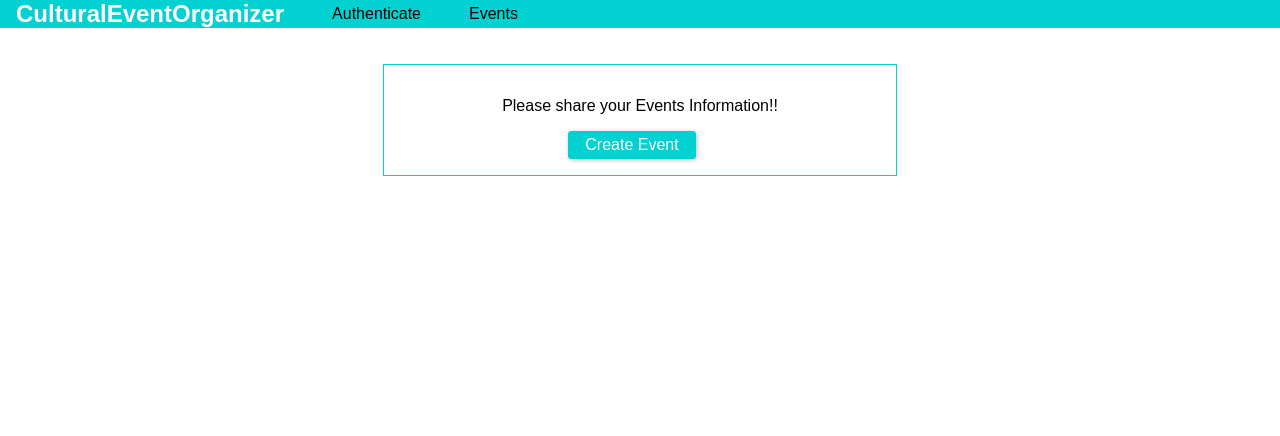
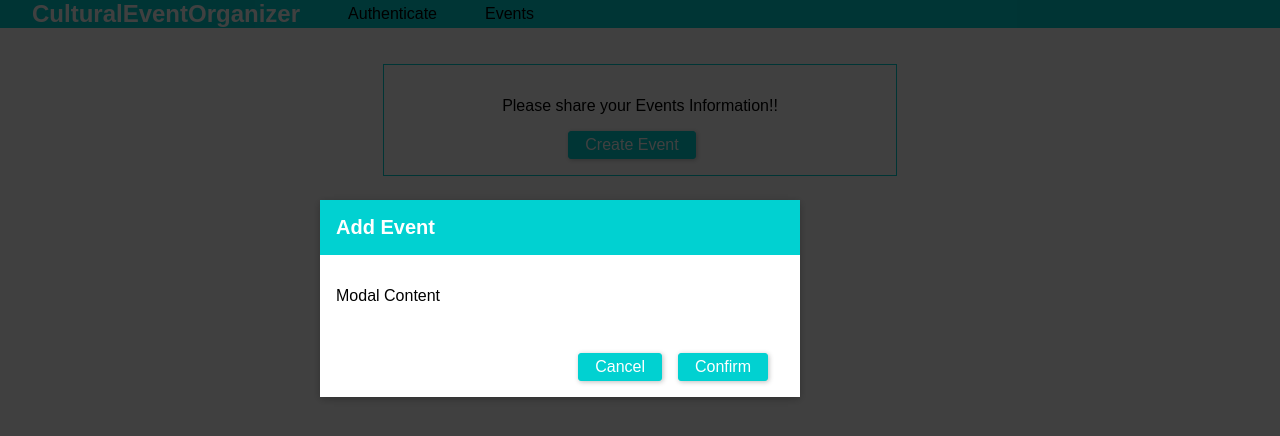
Before and after one commit to suchithhegde/graphql-booking-ui, a React (Create React App) app: page /events in a window 1280 px wide. Both pictures are taken after a click on the button "Create Event". Shown: the top 436 px of the page. Built offline with nearby package versions, Linux system fonts and the light colour scheme; the HTML template or start-up script is replaced by a standard one.

Commit message:
Chapter 15 Add Event

```diff
--- /dev/null
+++ b/src/components/Backdrop/Backdrop.css
@@ -0,0 +1,8 @@
+.backdrop {
+  position: fixed;
+  top: 0;
+  left: 0;
+  height: 100vh;
+  width: 100%;
+  background: rgba(0, 0, 0, 0.75);
+}
--- /dev/null
+++ b/src/components/Backdrop/Backdrop.js
@@ -0,0 +1,9 @@
+import React from 'react';
+
+import './Backdrop.css';
+
+const backdrop = props => (
+  <div className="backdrop"></div>
+);
+
+export default backdrop;
--- /dev/null
+++ b/src/components/Modal/Modal.css
@@ -0,0 +1,36 @@
+.modal {
+  width: 95%;
+  background: white;
+  box-shadow: 0 2px 8px rgba(0, 0, 0, 0.26);
+  position: fixed;
+  top: 25vh;
+  left: 25%;
+}
+
+.modal__header {
+  padding: 1rem;
+  background: #01d1d1;
+  color: white;
+}
+
+.modal__header h1 {
+  margin: 0;
+  font-size: 1.25rem;
+}
+
+.modal__content {
+  padding: 1rem;
+}
+
+.modal__actions {
+  display: flex;
+  justify-content: flex-end;
+  padding: 1rem;
+}
+
+@media (min-width: 768px) {
+  .modal {
+    width: 30rem;
+    left: calc(100% - 30rem) / 2);
+  }
+}
--- a/src/components/Modal/Modal.js
+++ b/src/components/Modal/Modal.js
@@ -1,9 +1,20 @@
 import React from 'react';
 
-const modal = props => {
-  <div>
+import './Modal.css';
 
+const modal = props => (
+  <div className="modal">
+    <header className="modal__header">
+        <h1>{props.title}</h1>
+    </header>
+    <section className="modal__content">
+        {props.children}
+    </section>
+    <section className="modal__actions">
+      {props.canCancel && <button className="btn" onClick={props.onCancel}>Cancel</button>}
+      {props.canConfirm && <button className="btn" onClick={props.onConfirm}>Confirm</button>}
+    </section>
   </div>
-};
+);
 
 export default modal;
--- a/src/components/Navigation/MainNavigation.css
+++ b/src/components/Navigation/MainNavigation.css
@@ -5,7 +5,7 @@
   width: 100%;
   height: 3.5 rem;
   background: #01d1d1;
-  padding: 0 1rem;
+  padding: 0 2rem;
   display: flex;
   align-items: center;
 }
--- a/src/pages/Events.js
+++ b/src/pages/Events.js
@@ -1,14 +1,44 @@
 import React, { Component } from 'react';
 
+import Modal from '../components/Modal/Modal';
+import Backdrop from '../components/Backdrop/Backdrop';
 import './Events.css';
 
 class EventsPage extends Component {
+  state = {
+    creating: false
+  };
+
+  startCreateEventhandler = () => {
+    this.setState({creating: true});
+  }
+
+  modalConfirmHandler = () => {
+    this.setState({creating: false});
+  };
+  modalCancelHandler = () => {
+    this.setState({creating: false});
+  };
+
   render() {
     return (
-      <div className="events-control">
-        <p>Please share your Events Information!!</p>
-        <button className="btn">Create Event</button>
-      </div>
+      <React.Fragment>
+       {this.state.creating && <Backdrop />}
+       {this.state.creating && (
+    <Modal
+            title = "Add Event"
+            canCancel
+            canConfirm
+            onCancel = {this.modalCancelHandler}
+            onConfirm = {this.modalConfirmHandler} >
+            <p>Modal Content</p>
+       </Modal>
+     )}
+        <div className="events-control">
+          <p>Please share your Events Information!!</p>
+          <button className="btn" onClick={this.startCreateEventhandler}>Create Event</button>
+        </div>
+      </React.Fragment>
     );
   }
 }
```
